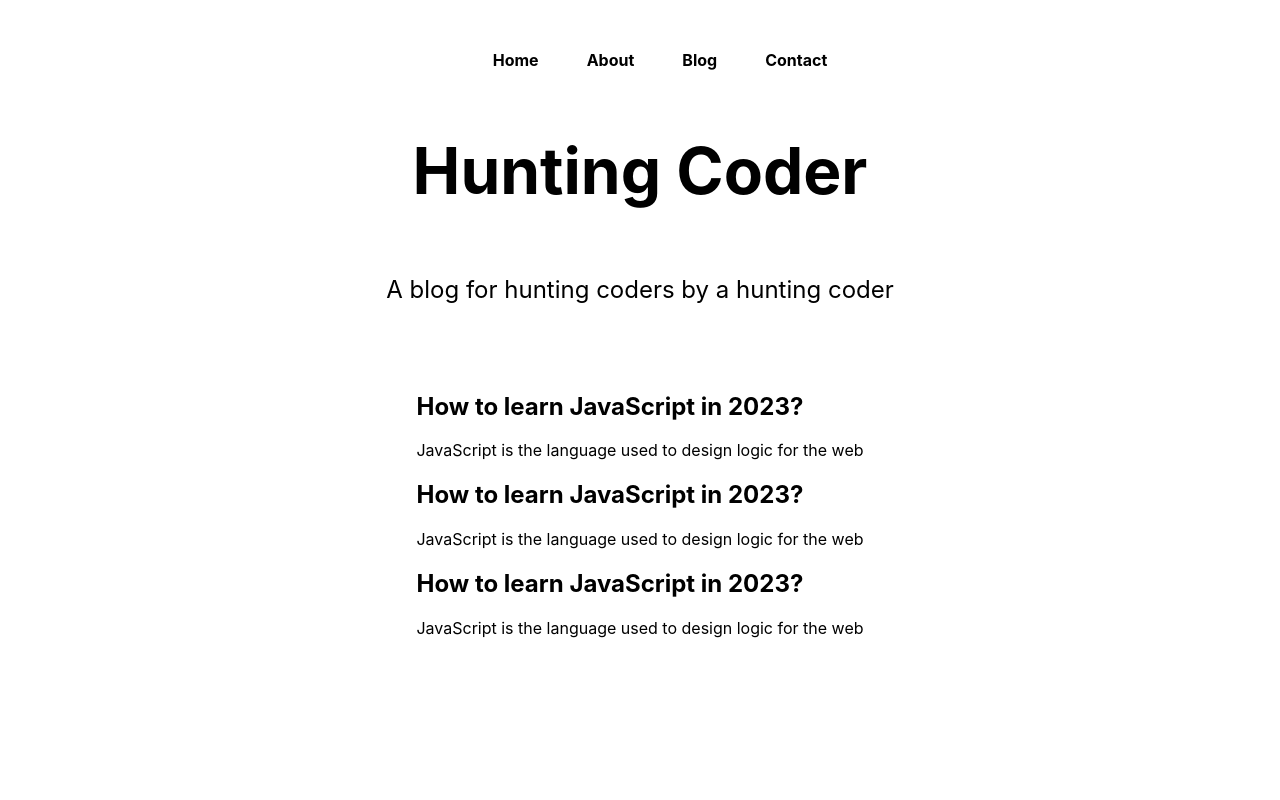
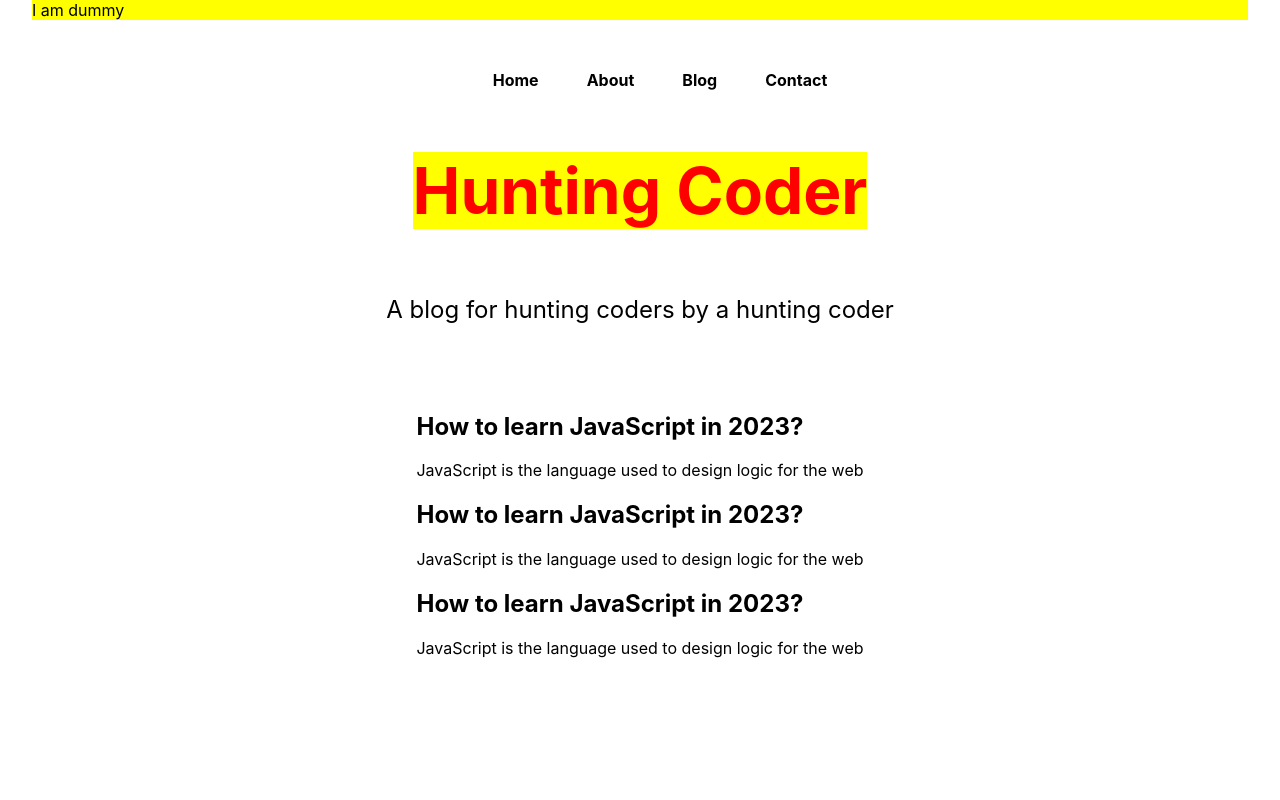
Before and after one commit to Svmpankaj/Hunting-Coder-A-Coder-s-Blog, a Next.js app: page / in a window 1280 px wide. Shown: the top 800 px of the page. Built offline with nearby package versions, Linux system fonts and the light colour scheme.

Commit message:
adding global css

```diff
--- /dev/null
+++ b/components/dummy.js
@@ -0,0 +1,18 @@
+import React from 'react'
+
+const Dummy = () => {
+    return (
+        <>
+            <style jsx global>
+                {`
+        .dummy {
+            background: yellow;
+        }
+        `}
+            </style>
+            <div className='dummy'>I am dummy</div>
+        </>
+    )
+}
+
+export default Dummy
--- a/pages/_app.js
+++ b/pages/_app.js
@@ -1,5 +1,7 @@
 import '@/styles/globals.css'
+// import '../styles/style.css'
 
 export default function App({ Component, pageProps }) {
+  console.log("I am _app.js")
   return <Component {...pageProps} />
 }
--- a/pages/index.js
+++ b/pages/index.js
@@ -3,12 +3,22 @@
 import Script from 'next/script'
 import Link from 'next/link'
 import styles from '../styles/Home.module.css'
+import Dummy from '../components/dummy'
+
 // import styles1 from '../styles/Home1.module.css'
 // import styles2 from '../styles/Home2.module.css'
 
 export default function Home() {
   return (
     <div className={styles.container}>
+      <Dummy />
+      <style jsx>
+        {`
+        .mySpan {
+          color: red;
+        }
+        `}
+      </style>
       <Head>
         <title>Hunting Coder</title>
         <meta name="description" content="Generated by create next app" />
@@ -28,7 +38,7 @@
 
       <main className={styles.main}>
         <h1 className={styles.title}>
-          Hunting Coder
+          <span className='mySpan dummy'>Hunting Coder</span>
         </h1>
 
         <p className={styles.description}>
```
